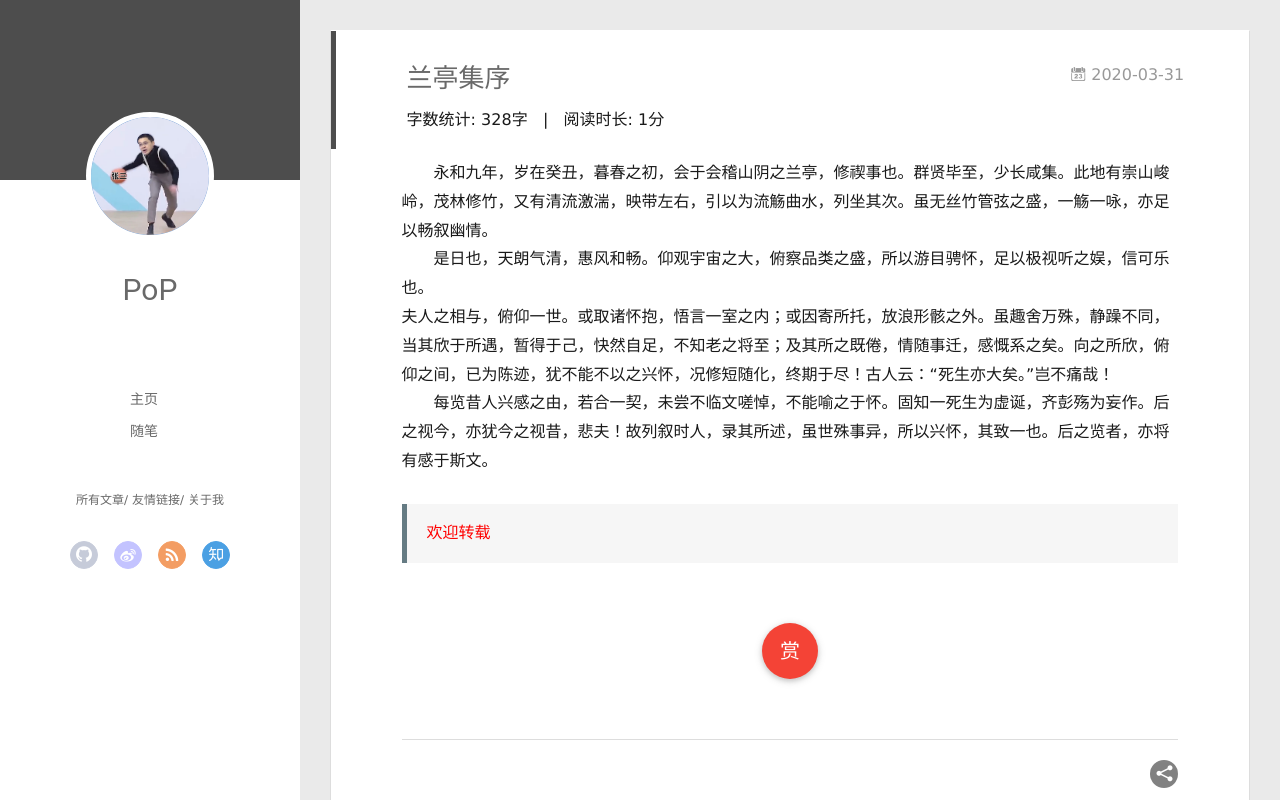
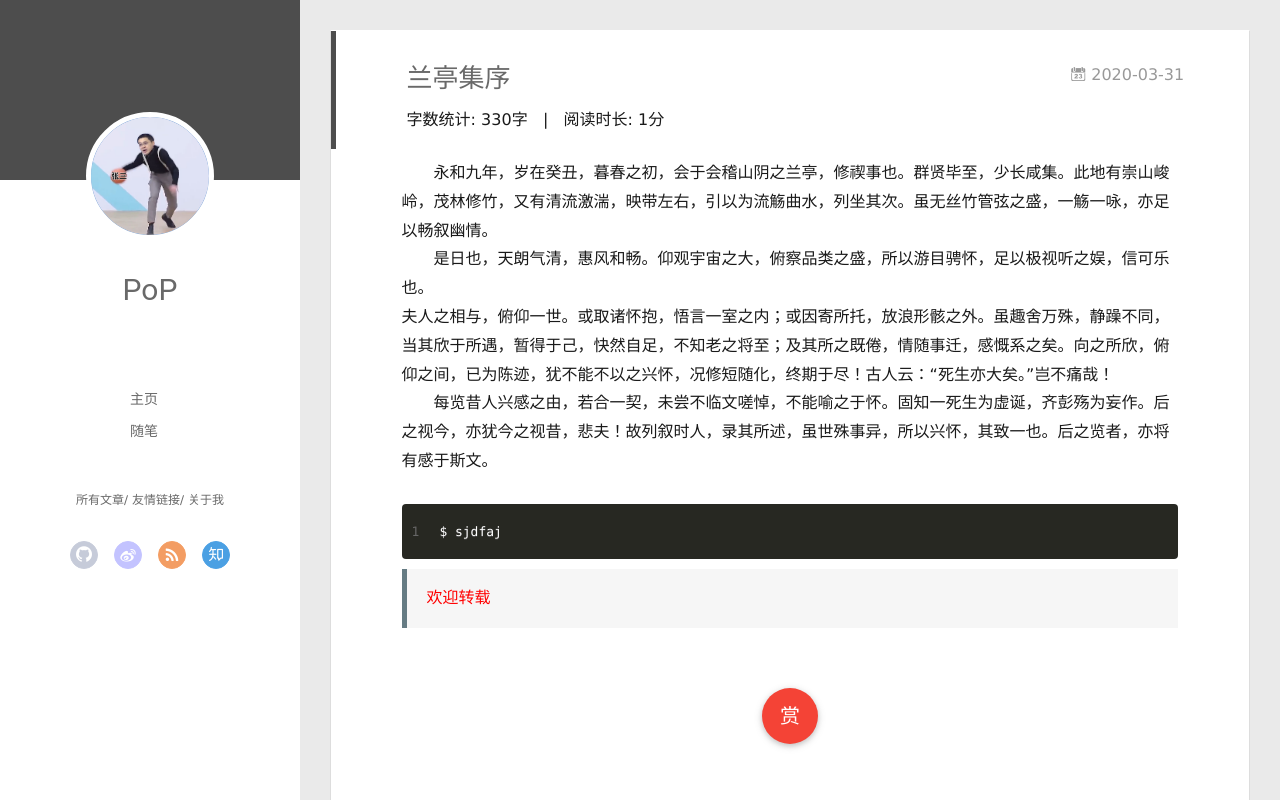
Before and after one commit to phoe0/phoe0.github.io, a plain HTML site: page 2020/03/31/兰亭集序/index.html in a window 1280 px wide. Drawn offline with Linux system fonts and the light colour scheme; some packages are replaced by stand-ins of ours; a script that the page names is missing; some icons are missing.

Commit message:
Site updated: 2020-04-01 18:10:07

```diff
--- a/2020/03/31/兰亭集序/index.html
+++ b/2020/03/31/兰亭集序/index.html
@@ -176,7 +176,7 @@
       <span class="post-meta-item-icon">
         <i class="fa fa-keyboard-o"></i>
         <span class="post-meta-item-text">  字数统计: </span>
-        <span class="post-count">328字</span>
+        <span class="post-count">330字</span>
       </span>
     </span>
 
@@ -198,6 +198,8 @@
     <div class="article-entry" itemprop="articleBody">
 
         <p>  永和九年，岁在癸丑，暮春之初，会于会稽山阴之兰亭，修禊事也。群贤毕至，少长咸集。此地有崇山峻岭，茂林修竹，又有清流激湍，映带左右，引以为流觞曲水，列坐其次。虽无丝竹管弦之盛，一觞一咏，亦足以畅叙幽情。<br>  是日也，天朗气清，惠风和畅。仰观宇宙之大，俯察品类之盛，所以游目骋怀，足以极视听之娱，信可乐也。<br>夫人之相与，俯仰一世。或取诸怀抱，悟言一室之内；或因寄所托，放浪形骸之外。虽趣舍万殊，静躁不同，当其欣于所遇，暂得于己，快然自足，不知老之将至；及其所之既倦，情随事迁，感慨系之矣。向之所欣，俯仰之间，已为陈迹，犹不能不以之兴怀，况修短随化，终期于尽！古人云：“死生亦大矣。”岂不痛哉！<br>  每览昔人兴感之由，若合一契，未尝不临文嗟悼，不能喻之于怀。固知一死生为虚诞，齐彭殇为妄作。后之视今，亦犹今之视昔，悲夫！故列叙时人，录其所述，虽世殊事异，所以兴怀，其致一也。后之览者，亦将有感于斯文。</p>
+<figure class="highlight plain"><table><tr><td class="gutter"><pre><span class="line">1</span><br></pre></td><td class="code"><pre><span class="line">$ sjdfaj</span><br></pre></td></tr></table></figure>
+
 <blockquote>
 <p><font color="ff0000" >欢迎转载</font>  </p>
 </blockquote>
```
Also changed, not shown: index.html (+3 -1 lines).
